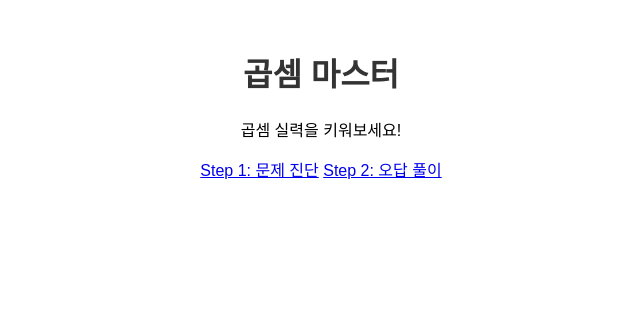
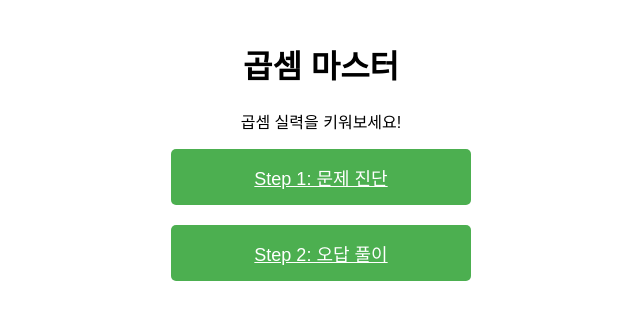
Before and after one commit to chaeyeon5310/test, a website built with Vite: page index.html in a window 1280 px wide. Shown: the whole page, without its empty margins (319-959 px from the left). Built offline with nearby package versions, Linux system fonts and the light colour scheme.

Commit message:
Update style.css

```diff
--- a/style.css
+++ b/style.css
@@ -1,31 +1,33 @@
 body {
+    margin: 0;
+    padding: 20px;
     font-family: Arial, sans-serif;
 }
 
 .container {
-    max-width: 600px;
-    margin: auto;
-    padding: 20px;
     text-align: center;
 }
 
-h1 {
-    color: #333;
+.step-container {
+    display: flex;
+    flex-direction: column;
+    gap: 20px;
+    max-width: 300px;
+    margin: 0 auto;
 }
 
-button {
-    padding: 10px 20px;
-    background-color: #007bff;
+.step-button {
+    padding: 15px;
+    font-size: 18px;
+    text-align: center;
+    background-color: #4CAF50;
     color: white;
     border: none;
+    border-radius: 5px;
     cursor: pointer;
+    transition: background-color 0.3s;
 }
 
-button:hover {
-    background-color: #0056b3;
+.step-button:hover {
+    background-color: #45a049;
 }
-
-label {
-    display: block;
-    margin: 10px 0;
-}
```
